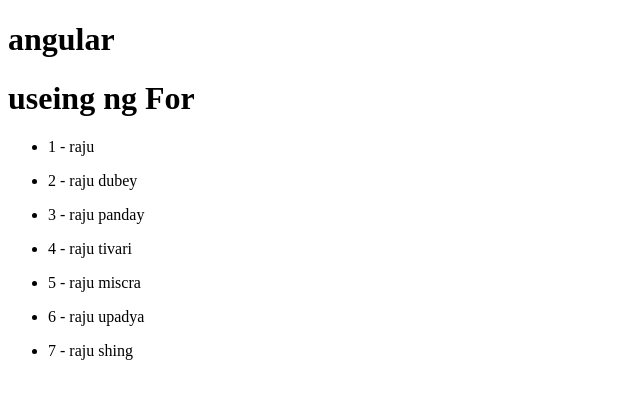
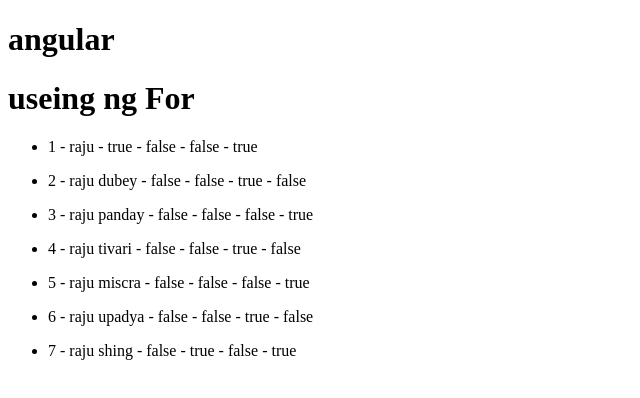
Before and after one commit to Gyanendra777/angular, an Angular app: page / in a window 1280 px wide. Shown: the top 398 px of the page, without its empty margins (0-640 px from the left). Built offline with nearby package versions, Linux system fonts and the light colour scheme.

Commit message:
creat ngFor ko mum component se data ko hum view ki or late he or so kr dete h yh component me [] ke throw save hota h .........isme dusra let h vah se joda gya  h jiske throw hm li me 1 2 3 4 data ke age number lgate h....ase he hm  first ; last ; odd; even ; jode ge...

```diff
--- a/src/app/app.component.html
+++ b/src/app/app.component.html
@@ -1,6 +1,6 @@
 
 <h1>{{title}}</h1>
 <h1>useing ng For</h1>
-<ul *ngFor="let p of student; let i=index">
-  <li> {{i+1}} - {{p.name}}</li>
+<ul *ngFor="let p of student; let i=index ;let f=first;let l=last;let od=odd;let ev=even">
+  <li> {{i+1}} - {{p.name}} - {{f}} - {{l}} - {{od}} - {{ev}}</li>
 </ul>
```
